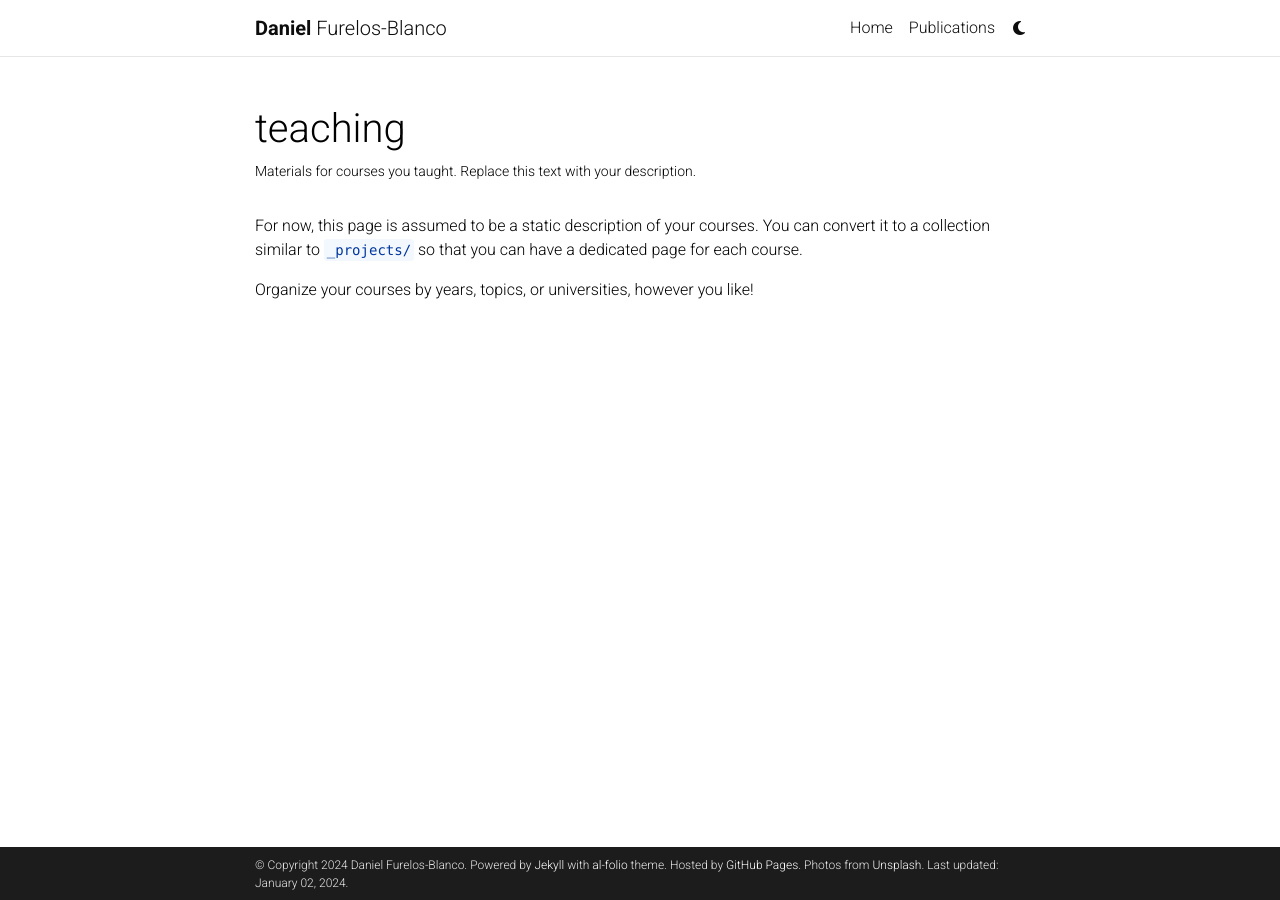
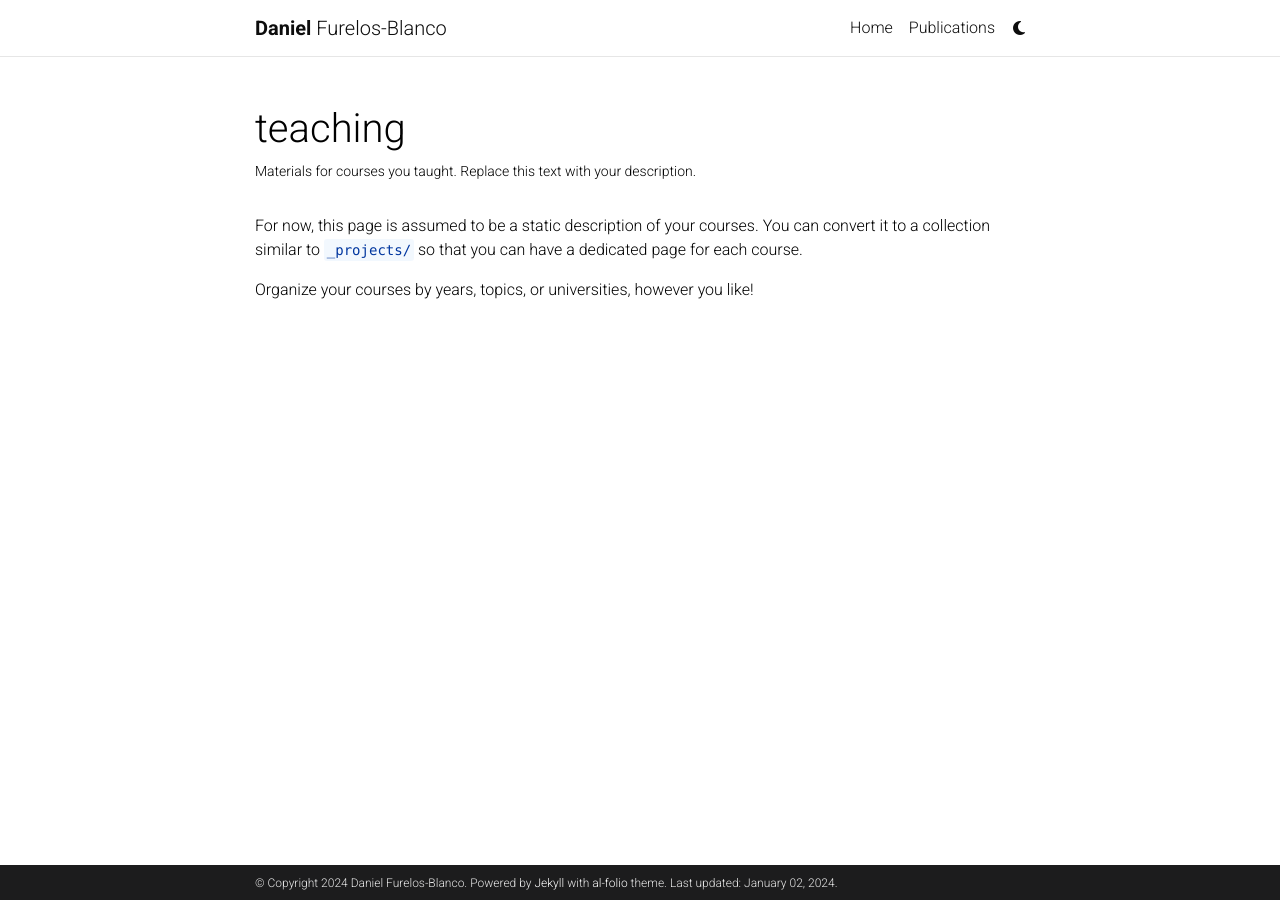
Before and after one commit to ertsiger/ertsiger.github.io, a Jekyll site: the page built from _pages/teaching.md, in a window 1280 px wide. Built offline with Jekyll 4.4.1, drawn with Linux system fonts in a browser that asks for light colours; comment, search, counter and statistics services are not loaded; a style sheet for code colours, icons or effects is not loaded.

```diff
--- a/_config.yml
+++ b/_config.yml
@@ -6,20 +6,17 @@ title: blank # the website title (if blank, full name will be used instead)
 first_name: Daniel
 middle_name:
 last_name: Furelos-Blanco
-email: you@example.com
-description: > # the ">" symbol means to ignore newlines until "footer_text:"
-  A simple, whitespace theme for academics. Based on [*folio](https://github.com/bogoli/-folio) design.
+email: # you@example.com
+description:
 footer_text: >
   Powered by <a href="https://jekyllrb.com/" target="_blank">Jekyll</a> with <a href="https://github.com/alshedivat/al-folio">al-folio</a> theme.
-  Hosted by <a href="https://pages.github.com/" target="_blank">GitHub Pages</a>.
-  Photos from <a href="https://unsplash.com" target="_blank">Unsplash</a>.
 keywords: jekyll, jekyll-theme, academic-website, portfolio-website  # add your own keywords or leave empty
 
 lang: en # the language of your site (for example: en, fr, cn, ru, etc.)
 icon: ⚛️  # the emoji used as the favicon (alternatively, provide image name in /assets/img/)
 
-url: https://alshedivat.github.io # the base hostname & protocol for your site
-baseurl: /al-folio # the subpath of your site, e.g. /blog/. Leave blank for root
+url: https://danielfurelos.com # the base hostname & protocol for your site
+baseurl:  # the subpath of your site, e.g. /blog/. Leave blank for root
 last_updated: true # set to true if you want to display last updated in the footer
 impressum_path:  # set to path to include impressum link in the footer, use the same path as permalink in a page, helps to conform with EU GDPR
 
```
